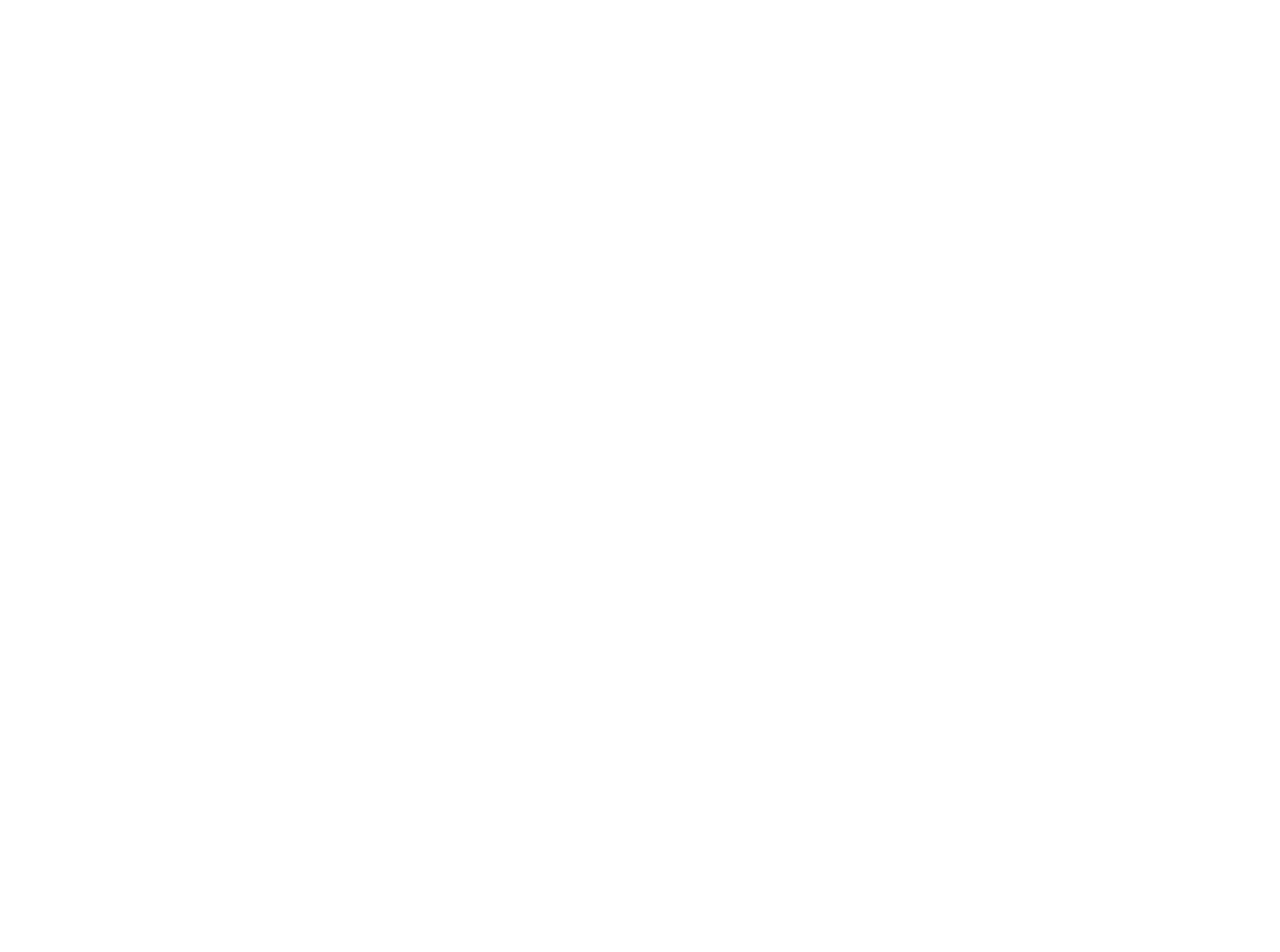
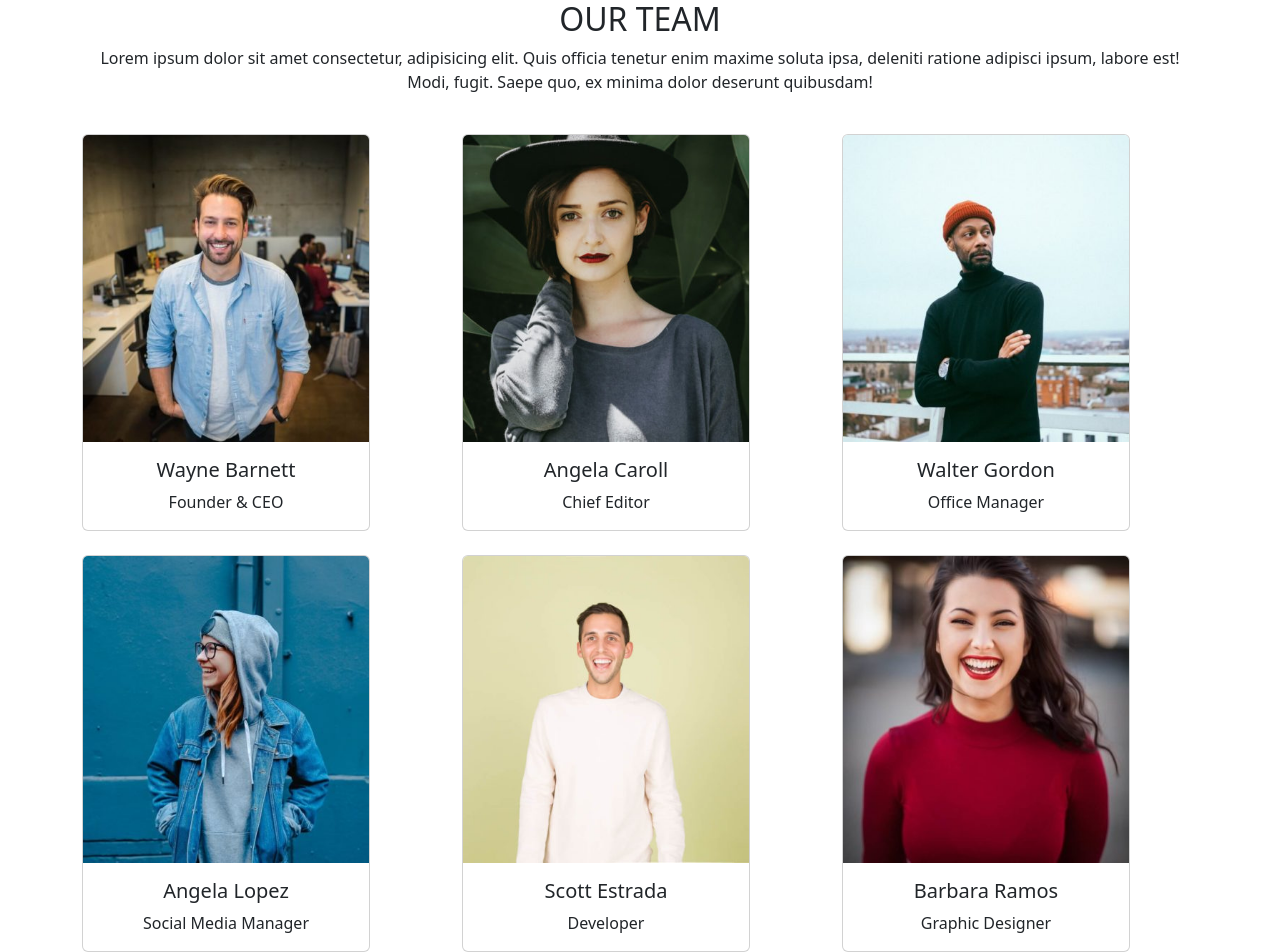
Before and after one commit to manueledigregorio/js-our-team, a plain HTML site: page index.html in a window 1280 px wide. Before the commit the page ends 800 px from the top, so only its background shows below. Drawn offline with nearby package versions, Linux system fonts and the light colour scheme.

Commit message:
[add] objet

```diff
--- a/index.html
+++ b/index.html
@@ -8,6 +8,15 @@
   <title>Document</title>
 </head>
 <body>
+  <div class="container">
+    <div class="row d-flex justify-content-center ">
+      <div class="text-center ">
+        <h2>OUR TEAM</h2>
+        <p>Lorem ipsum dolor sit amet consectetur, adipisicing elit. Quis officia tenetur enim maxime soluta ipsa, deleniti ratione adipisci ipsum, labore est! Modi, fugit. Saepe quo, ex minima dolor deserunt quibusdam!</p>
+      </div>
+    </div>
+  </div>
+
   <script src="js/script.js"></script>
 </body>
 </html>
--- a/js/script.js
+++ b/js/script.js
@@ -0,0 +1,62 @@
+const team = [
+  {
+    nome: 'Wayne Barnett',
+    ruolo: 'Founder & CEO',
+    foto: 'wayne-barnett-founder-ceo.jpg'
+  },
+
+  {
+    nome: 'Angela Caroll'	,
+    ruolo: 'Chief Editor',
+    foto: 'angela-caroll-chief-editor.jpg '
+  },
+
+  {
+    nome: 'Walter Gordon' ,
+    ruolo: 'Office Manager',
+    foto: 'walter-gordon-office-manager.jpg'
+  },
+
+  {
+    nome: 'Angela Lopez',
+    ruolo: 'Social Media Manager',
+    foto: 'angela-lopez-social-media-manager.jpg'
+  },
+
+ {
+    nome: 'Scott Estrada',
+    ruolo: 'Developer',
+    foto: 'scott-estrada-developer.jpg'
+  },
+
+  {
+    nome: 'Barbara Ramos',
+    ruolo: 'Graphic Designer',
+    foto: 'barbara-ramos-graphic-designer.jpg'
+  },
+
+];
+ console.log(team[0].nome)
+ console.log(team[0].ruolo)
+ console.log(team[0].foto)
+
+ for (const utente of team){
+
+  console.log(utente.nome);
+  console.log(utente.ruolo);
+  console.log(utente.foto);
+
+const colonnaCard = document.querySelector('.row');
+ colonnaCard.innerHTML +=
+
+  `<div class="col mt-4">
+  <div class="card text-center " style="width: 18rem;">
+    <img src="img/${utente.foto }" class="card-img-top" alt="...">
+    <div class="card-body">
+      <h5 class="card-title">${utente.nome}</h5>
+      <p class="card-text">${utente.ruolo}</p>
+    </div>
+  </div>
+</div>`
+
+ }
```
